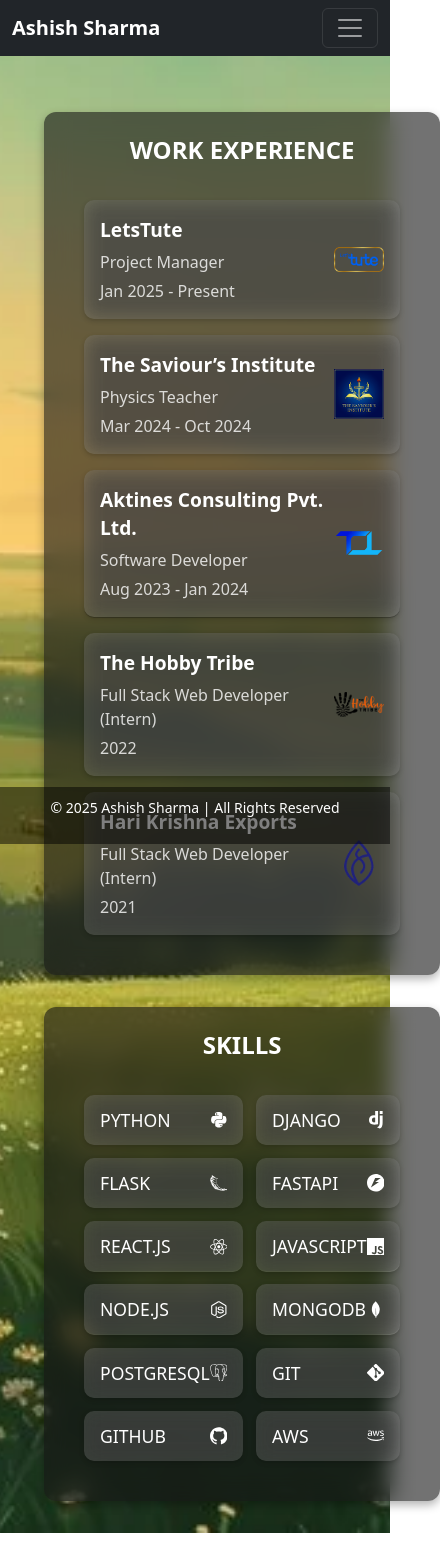
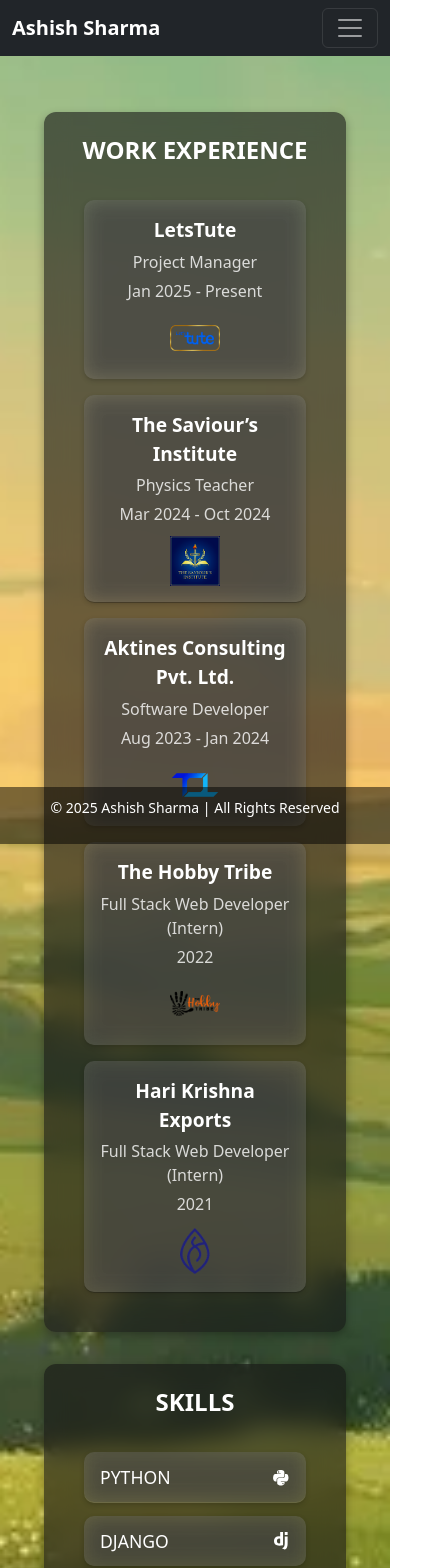
Before and after one commit to ashcodac/ashish-sharma-portfolio, a React (Vite) app: page /about in a window 390 px wide. Shown: the top 1568 px of the page, 440 px wide, since content can reach past the window. Before the commit the page ends 1533 px from the top, so only its background shows below. Built offline with nearby package versions, Linux system fonts and the light colour scheme.

Commit message:
Fixed button sizing & alignment issues

```diff
--- a/src/main.jsx
+++ b/src/main.jsx
@@ -3,6 +3,8 @@
 import { BrowserRouter } from "react-router-dom";
 import App from "./App";
 import "bootstrap/dist/css/bootstrap.min.css";
+import "bootstrap/dist/js/bootstrap.bundle.min.js";
+
 import './index.css';
 
 
--- a/src/pages/About.css
+++ b/src/pages/About.css
@@ -131,6 +131,8 @@
     color: white;
     text-decoration: none;
     transition: all 0.3s ease-in-out;
+    width: 100%;
+    text-align: center;
 }
 
 /* Skill Hover Effect */
@@ -144,6 +146,11 @@
 @media (max-width: 768px) {
     .about-container {
         grid-template-columns: 1fr;
+        text-align: center; /* ✅ Center text for small screens */
+    }
+
+    .quadrant {
+        text-align: center; /* ✅ Ensures all content inside is centered */
     }
 
     .experience {
@@ -153,4 +160,19 @@
     .skills {
         grid-column: 1;
     }
+
+    .skills-grid {
+        grid-template-columns: 1fr; /* ✅ Stack skills vertically */
+        justify-content: center;
+    }
+
+    .experience-card {
+        flex-direction: column;
+        align-items: center;
+        text-align: center;
+    }
+
+    .company-logo {
+        margin-top: 10px;
+    }
 }
--- a/src/pages/Home.css
+++ b/src/pages/Home.css
@@ -22,6 +22,7 @@
     width: 90%;
     border: 1px solid rgba(255, 255, 255, 0.2);
     flex-direction: row;
+    position: relative;
 }
 
 /* Left Section - Image */
@@ -78,6 +79,7 @@
     display: flex;
     gap: 1rem;
     margin-top: 20px;
+    justify-content: center;
 }
 
 .home-btn {
@@ -92,6 +94,8 @@
     border-radius: 8px;
     text-decoration: none;
     transition: all 0.3s ease-in-out;
+    width: 160px; /* ✅ Ensures all buttons are of equal width */
+    text-align: center;
 }
 
 .home-btn:hover {
@@ -113,9 +117,32 @@
 
     .home-right {
         padding-left: 0;
+        text-align: center;
+    }
+
+    h1 {
+        font-size: 1.8rem;
+    }
+
+    .tagline {
+        font-size: 1.1rem;
+    }
+
+    .intro-text {
+        font-size: 0.95rem;
     }
 
     .home-card::after {
         display: none; /* Remove vertical line on small screens */
     }
+
+    .home-buttons {
+        flex-direction: column;
+        align-items: center;
+        gap: 10px;
     }
+
+    .home-btn {
+        width: 180px; /* ✅ Adjust button width for better mobile spacing */
+    }
+}
--- a/src/pages/Projects.css
+++ b/src/pages/Projects.css
@@ -1,3 +1,4 @@
+/* --- Projects Container --- */
 .projects-container {
     padding: 2rem;
     display: flex;
@@ -6,6 +7,7 @@
     gap: 2rem;
 }
 
+/* --- Section Title --- */
 .projects-container h2 {
     text-align: center;
     font-size: 1.8rem;
@@ -13,6 +15,7 @@
     color: #ddd;
 }
 
+/* --- Project Card --- */
 .project-card {
     display: flex;
     flex-direction: column;
@@ -33,12 +36,14 @@
     box-shadow: 0px 4px 10px rgba(255, 255, 255, 0.3);
 }
 
+/* --- Project Image --- */
 .project-image {
     width: 100%;
     border-radius: 10px;
     margin-bottom: 1rem;
 }
 
+/* --- Project Info --- */
 .project-info h3 {
     font-size: 1.4rem;
     font-weight: bold;
@@ -52,19 +57,20 @@
     margin-bottom: 1rem;
 }
 
+/* --- Project Links (Buttons) --- */
 .project-links {
     display: flex;
-    justify-content: center; /* Center horizontally */
-    align-items: center; /* Center vertically */
+    justify-content: center;
+    align-items: center;
     gap: 1rem;
-    margin-top: 1rem; /* Add spacing above the buttons */
+    margin-top: 1rem;
 }
 
-
-/* Project Buttons */
+/* --- Project Buttons (Equalized Size) --- */
 .project-btn {
     display: flex;
     align-items: center;
+    justify-content: center;
     gap: 0.5rem;
     font-size: 1rem;
     color: white;
@@ -72,6 +78,8 @@
     padding: 0.75rem 1.5rem;
     border-radius: 8px;
     text-decoration: none;
+    width: 140px; /* ✅ Ensures equal button size */
+    text-align: center;
     transition: transform 0.2s ease-in-out, background 0.3s ease-in-out;
 }
 
@@ -80,7 +88,23 @@
     transform: scale(1.1);
 }
 
-/* Icons */
+/* --- Icons --- */
 .icon {
     font-size: 1.2rem;
 }
+
+/* --- Responsive Adjustments --- */
+@media (max-width: 768px) {
+    .project-card {
+        max-width: 100%;
+    }
+
+    .project-links {
+        flex-direction: column;
+        gap: 0.5rem;
+    }
+
+    .project-btn {
+        width: 100%; /* ✅ Makes buttons full width on mobile */
+    }
+}
```
Lines whose indentation alone changed are shown as unchanged.
